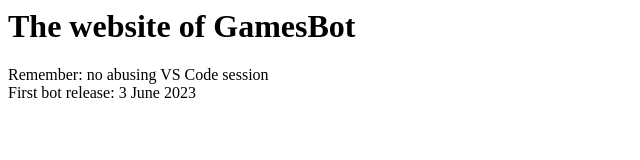
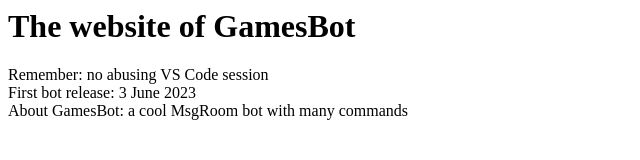
Before and after one commit to miki1513/GamesBot-website, a plain HTML site: page index.html in a window 1280 px wide. Shown: the whole page, without its empty margins (0-640 px from the left). Drawn offline with Linux system fonts and the light colour scheme.

Commit message:
Update index.html

```diff
--- a/index.html
+++ b/index.html
@@ -6,5 +6,6 @@
     <h1>The website of GamesBot</h1>
     <div>Remember: no abusing VS Code session</div>
     <div>First bot release: 3 June 2023</div>
+    <div>About GamesBot: a cool MsgRoom bot with many commands</div>
   </body>
 </html>
```
